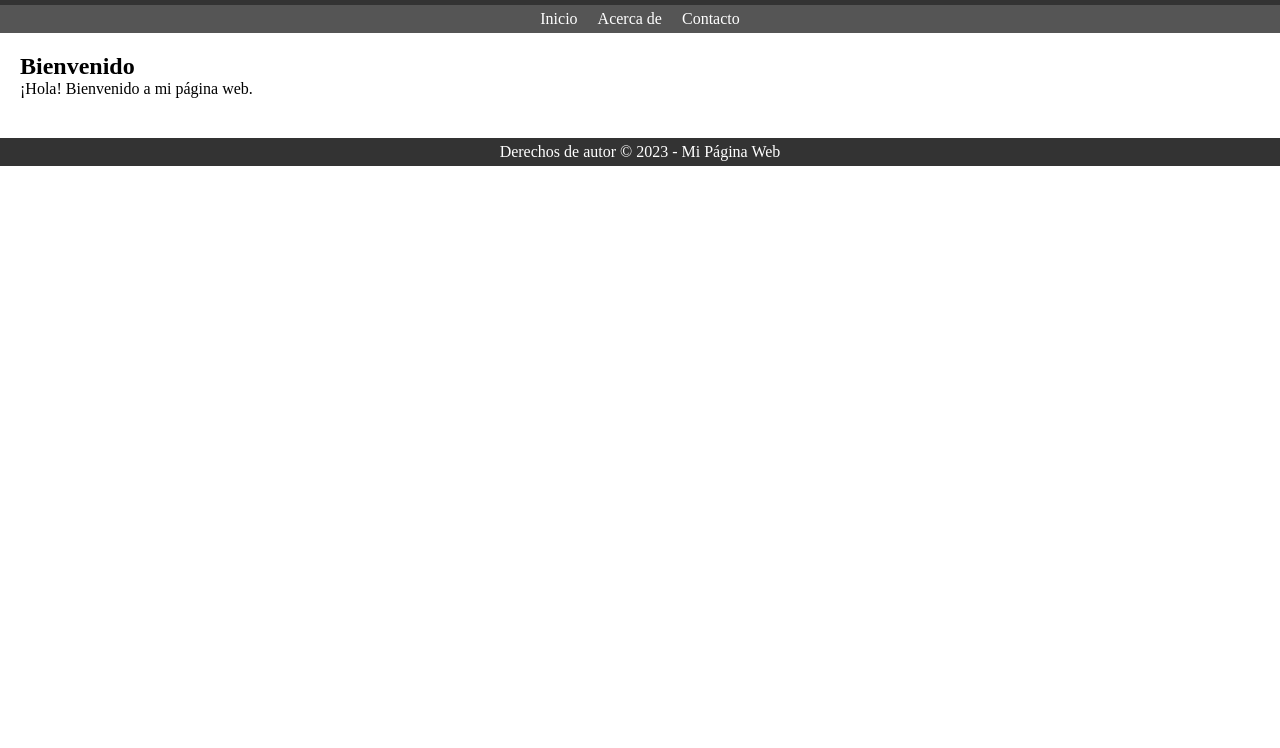
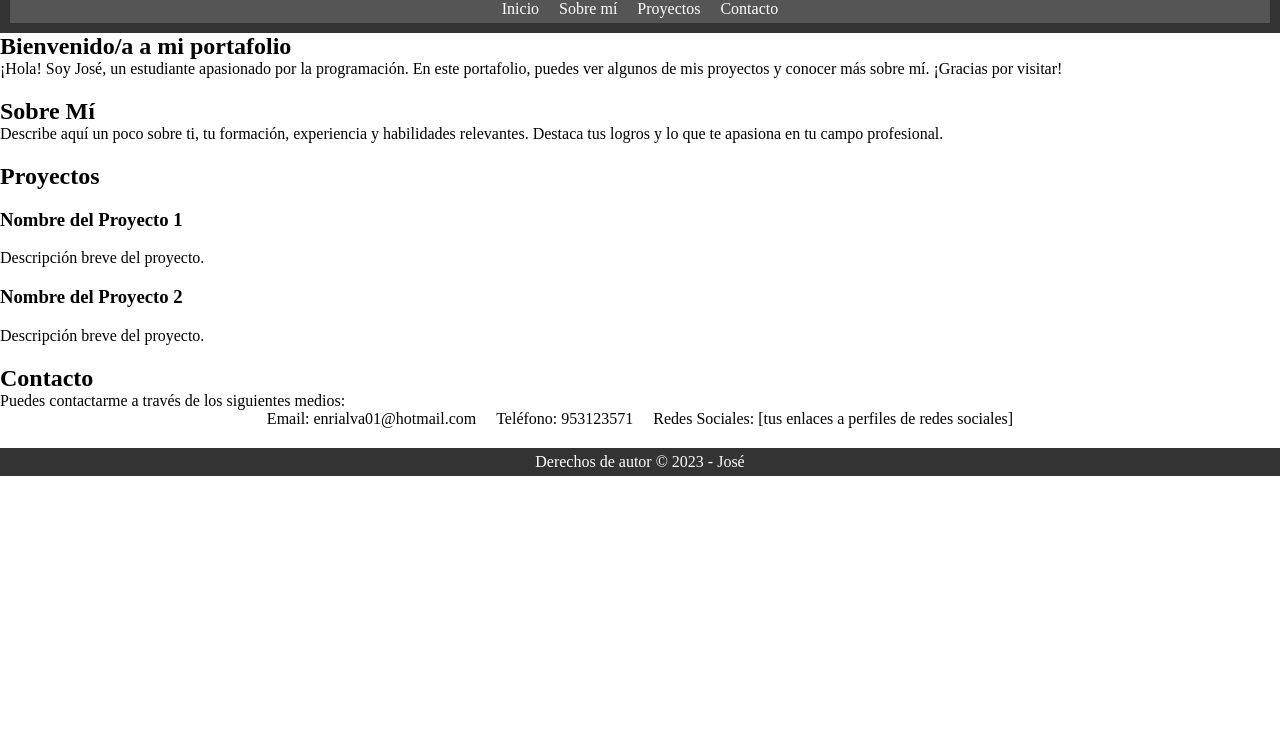
Before and after one commit to JoseAlva20/GPT_Page, a plain HTML site: page index.html in a window 1280 px wide. Shown: the part 52-800 px from the top of the page. Drawn offline with Linux system fonts and the light colour scheme.

Commit message:
Update index.html

```diff
--- a/index.html
+++ b/index.html
@@ -1,29 +1,66 @@
 <!DOCTYPE html>
-<html>
+<html lang="es">
 <head>
     <meta charset="UTF-8">
-    <title>Mi Primera Página Web</title>
+    <meta name="viewport" content="width=device-width, initial-scale=1.0">
+    <title>Mi Portafolio Personal</title>
     <link rel="stylesheet" href="styles.css">
 </head>
 <body>
+    <!-- Encabezado -->
     <header>
-        <h1>Mi Página Web</h1>
+        <h1>José Alva</h1>
+        <nav>
+            <ul>
+                <li><a href="#inicio">Inicio</a></li>
+                <li><a href="#sobre-mi">Sobre mí</a></li>
+                <li><a href="#proyectos">Proyectos</a></li>
+                <li><a href="#contacto">Contacto</a></li>
+            </ul>
+        </nav>
     </header>
-    <nav>
+
+    <!-- Sección de Inicio -->
+    <section id="inicio">
+        <h2>Bienvenido/a a mi portafolio</h2>
+        <p>¡Hola! Soy José, un estudiante apasionado por la programación. En este portafolio, puedes ver algunos de mis proyectos y conocer más sobre mí. ¡Gracias por visitar!</p>
+    </section>
+
+    <!-- Sección Sobre Mí -->
+    <section id="sobre-mi">
+        <h2>Sobre Mí</h2>
+        <p>Describe aquí un poco sobre ti, tu formación, experiencia y habilidades relevantes. Destaca tus logros y lo que te apasiona en tu campo profesional.</p>
+    </section>
+
+    <!-- Sección de Proyectos -->
+    <section id="proyectos">
+        <h2>Proyectos</h2>
+        <div class="proyecto">
+            <h3>Nombre del Proyecto 1</h3>
+            <p>Descripción breve del proyecto.</p>
+        </div>
+        <div class="proyecto">
+            <h3>Nombre del Proyecto 2</h3>
+            <p>Descripción breve del proyecto.</p>
+        </div>
+        <!-- Puedes agregar más proyectos según necesites -->
+    </section>
+
+    <!-- Sección de Contacto -->
+    <section id="contacto">
+        <h2>Contacto</h2>
+        <p>Puedes contactarme a través de los siguientes medios:</p>
         <ul>
-            <li><a href="#">Inicio</a></li>
-            <li><a href="#">Acerca de</a></li>
-            <li><a href="#">Contacto</a></li>
+            <li>Email: enrialva01@hotmail.com</li>
+            <li>Teléfono: 953123571</li>
+            <li>Redes Sociales: [tus enlaces a perfiles de redes sociales]</li>
         </ul>
-    </nav>
-    <main>
-        <section>
-            <h2>Bienvenido</h2>
-            <p>¡Hola! Bienvenido a mi página web.</p>
-        </section>
-    </main>
+    </section>
+
+    <!-- Pie de página -->
     <footer>
-        <p>Derechos de autor &copy; 2023 - Mi Página Web</p>
+        <p>Derechos de autor &copy; 2023 - José</p>
     </footer>
+
 </body>
 </html>
```
